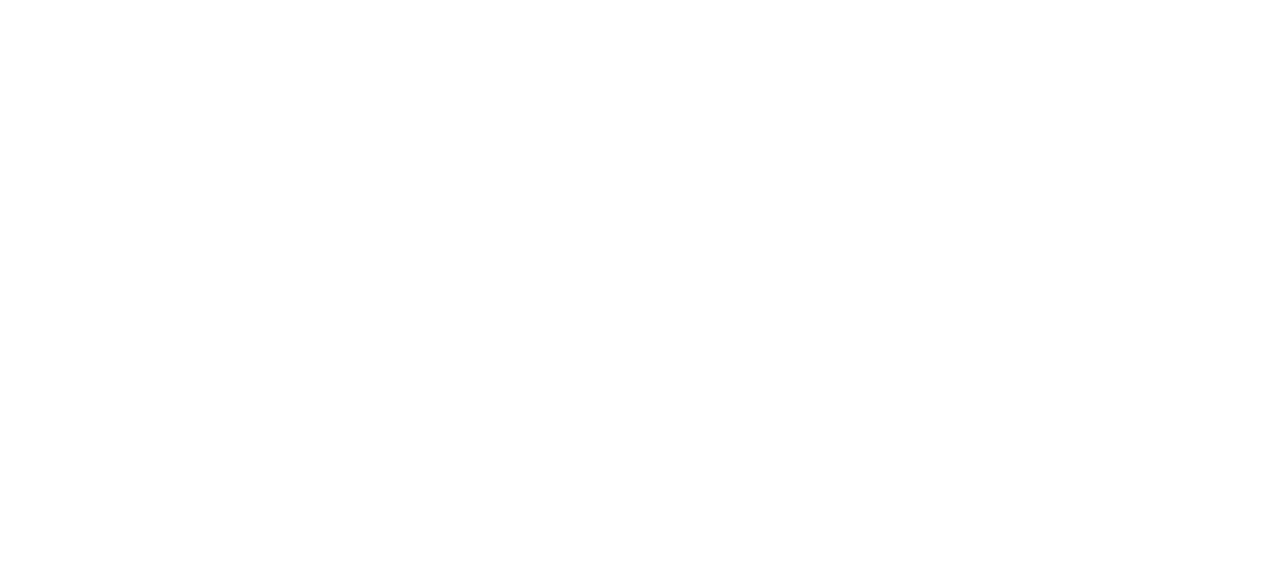
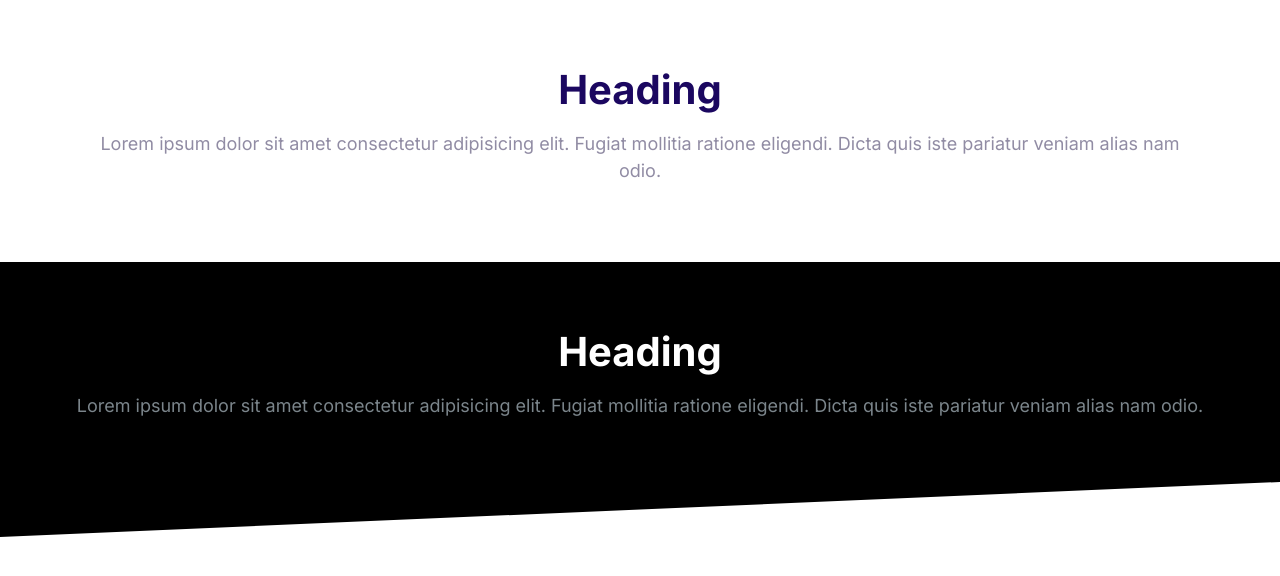
Before and after one commit to JJMcCauley/Moshify, a plain HTML site: page index.html in a window 1280 px wide. Drawn offline with Linux system fonts and the light colour scheme.

Commit message:
Blocks Implemented

```diff
--- a/css/styles.scss
+++ b/css/styles.scss
@@ -11,6 +11,11 @@ $border-radius: 30px;
 *::after,
 *::before {
   box-sizing: border-box;
+}
+
+.container {
+  max-width: 1140px;
+  margin: 0 auto;
 }
 
 // Typography
@@ -575,3 +580,36 @@ a {
   max-height: 100vh;
   opacity: 1;
 }
+
+// Blocks
+$padding-vertical: 6rem;
+.block {
+  padding: $padding-vertical 2rem;
+}
+
+.block__header {
+  text-align: center;
+}
+
+.block__heading {
+  margin-top: 0;
+}
+
+.block--dark {
+  background: #000;
+  color: #7b858b;
+}
+
+.block--dark .block__heading {
+  color: #fff;
+}
+
+.block--skewed-right {
+  clip-path: polygon(0% 0%, 100% 0%, 100% 100%, 0% 80%);
+  padding-bottom: calc($padding-vertical + 4rem);
+}
+
+.block--skewed-left {
+  clip-path: polygon(0% 0%, 100% 0%, 100% 80%, 0% 100%);
+  padding-bottom: calc($padding-vertical + 4rem);
+}
--- a/index.html
+++ b/index.html
@@ -14,5 +14,29 @@
     <link rel="stylesheet" href="css/normalize.css" />
     <link rel="stylesheet" href="css/styles.min.css" />
   </head>
-  <body></body>
+  <body>
+    <section class="block container">
+      <header class="block__header">
+        <h2 class="block__heading">Heading</h2>
+        <p>
+          Lorem ipsum dolor sit amet consectetur adipisicing elit. Fugiat
+          mollitia ratione eligendi. Dicta quis iste pariatur veniam alias nam
+          odio.
+        </p>
+      </header>
+    </section>
+    <section class="block block--dark block--skewed-left">
+      <div class="container">
+        <header class="block__header">
+          <h2 class="block__heading">Heading</h2>
+          <p>
+            Lorem ipsum dolor sit amet consectetur adipisicing elit. Fugiat
+            mollitia ratione eligendi. Dicta quis iste pariatur veniam alias nam
+            odio.
+          </p>
+        </header>
+      </div>
+    </section>
+    <script src="js/main.js"></script>
+  </body>
 </html>
```
Also changed, not shown: Components/collapsible.html (+0 -1 lines), css/styles.css, css/styles.min.css.
